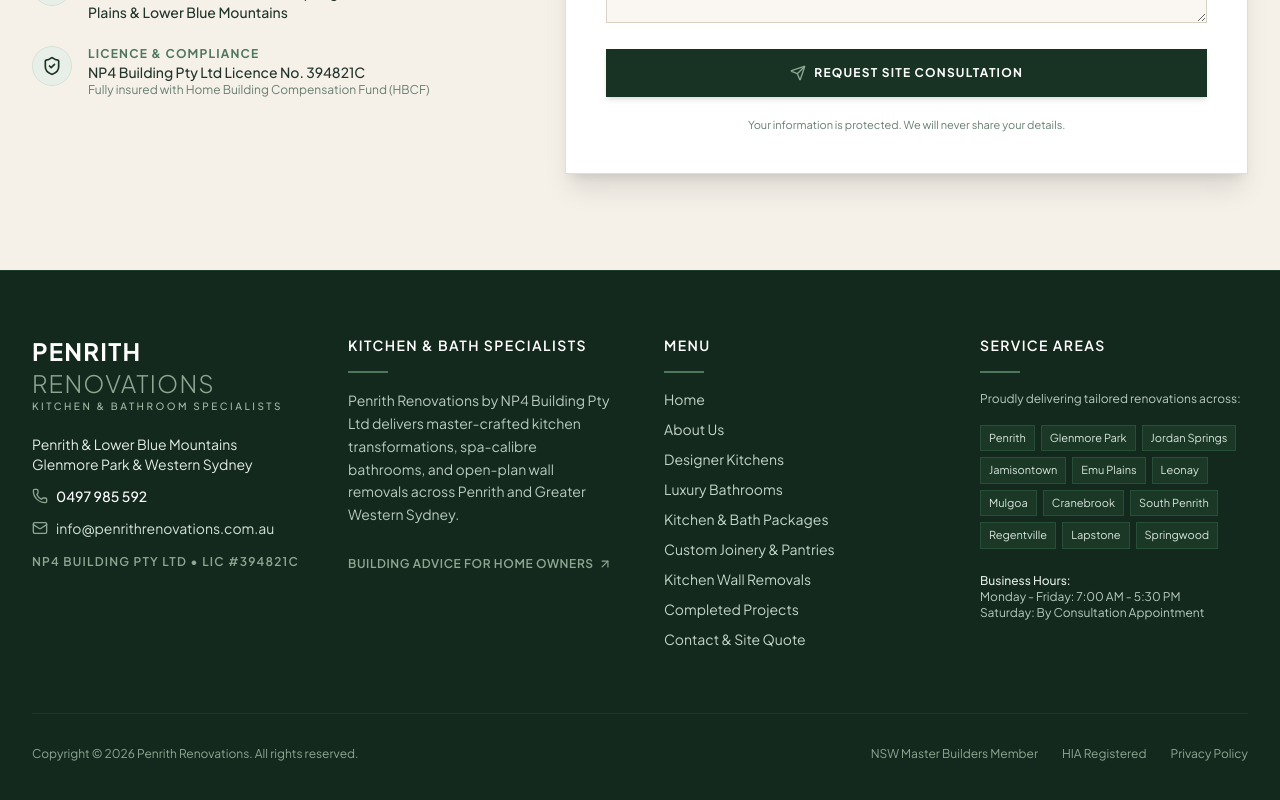
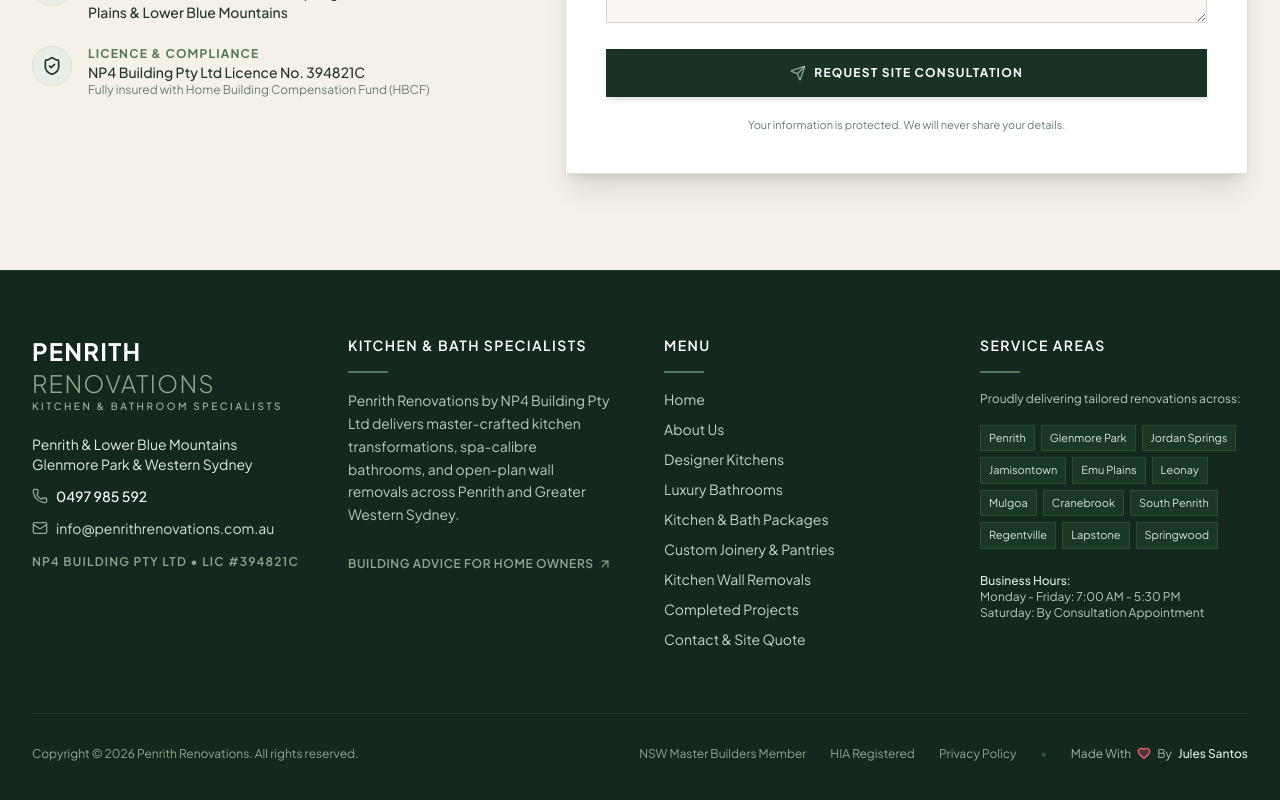
Before and after one commit to julespaulsantos/penrith-renovations, a Next.js app: page / in a window 1280 px wide. Shown: the part 10237-11037 px from the top of the page. Built offline with nearby package versions, Linux system fonts and the light colour scheme.

Commit message:
feat: add 'Made With (Heart) By Jules Santos' credit in footer bottom bar

```diff
--- a/src/components/Footer.tsx
+++ b/src/components/Footer.tsx
@@ -1,6 +1,6 @@
 import React from "react";
 import Link from "next/link";
-import { Phone, Mail, ArrowUpRight } from "lucide-react";
+import { Phone, Mail, ArrowUpRight, Heart } from "lucide-react";
 
 export default function Footer() {
   return (
@@ -166,14 +166,28 @@
         </div>
 
         {/* Bottom copyright line */}
-        <div className="pt-8 mt-8 border-t border-[#1C3828] flex flex-col sm:flex-row items-center justify-between gap-4 text-xs text-[#8DA792]">
+        <div className="pt-8 mt-8 border-t border-[#1C3828] flex flex-col lg:flex-row items-center justify-between gap-4 text-xs text-[#8DA792]">
           <p>Copyright &copy; 2026 Penrith Renovations. All rights reserved.</p>
-          <div className="flex items-center gap-6">
+          <div className="flex flex-wrap items-center justify-center lg:justify-end gap-x-6 gap-y-2">
             <span>NSW Master Builders Member</span>
             <span>HIA Registered</span>
             <Link href="/contact" className="hover:text-white transition-colors">
               Privacy Policy
             </Link>
+            <span className="hidden sm:inline text-[#2B543D]">•</span>
+            <span className="inline-flex items-center gap-1 text-[#A0BAA7]">
+              Made With{" "}
+              <Heart className="w-3.5 h-3.5 text-rose-400 fill-rose-400/25 inline-block mx-0.5 -mt-0.5" aria-hidden="true" />{" "}
+              By{" "}
+              <a
+                href="https://github.com/julespaulsantos"
+                target="_blank"
+                rel="noopener noreferrer"
+                className="text-[#E2ECE5] hover:text-white font-medium transition-colors hover:underline decoration-[#4F775D] underline-offset-2 ml-0.5"
+              >
+                Jules Santos
+              </a>
+            </span>
           </div>
         </div>
       </div>
```
